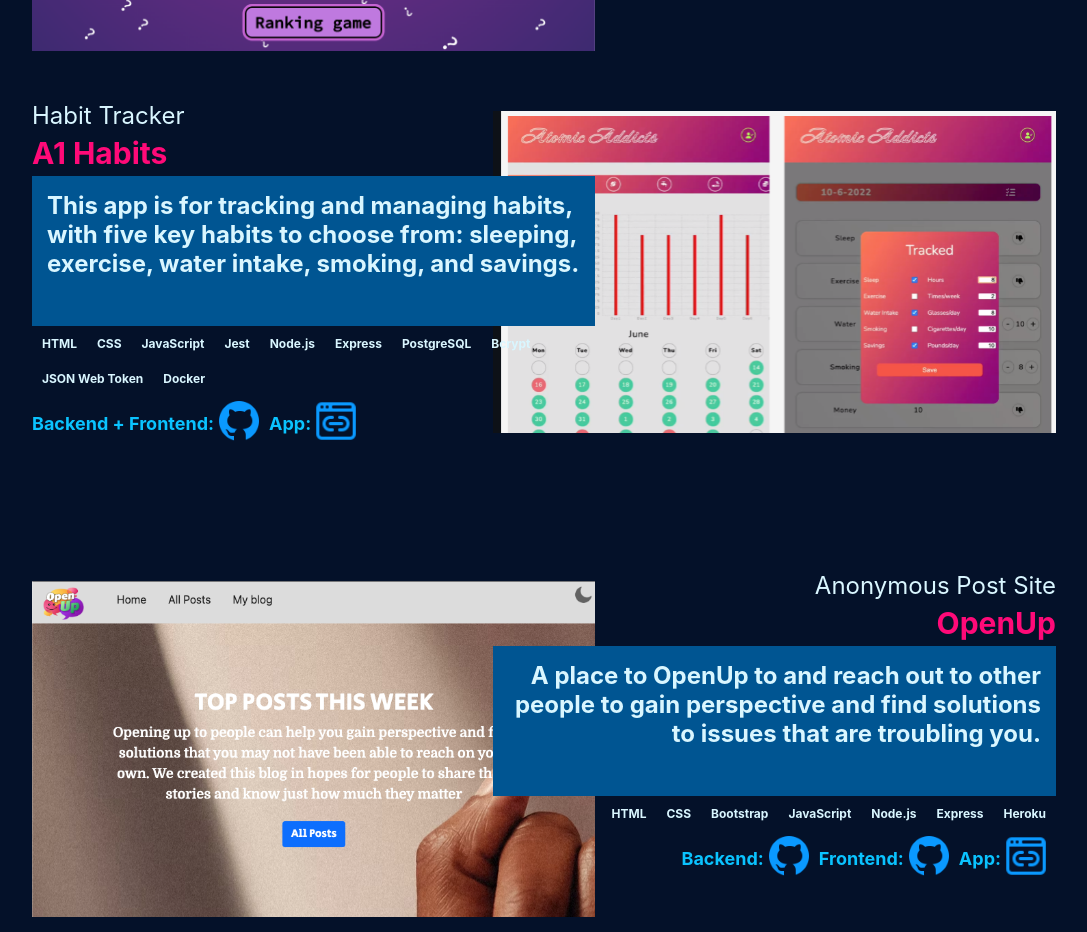
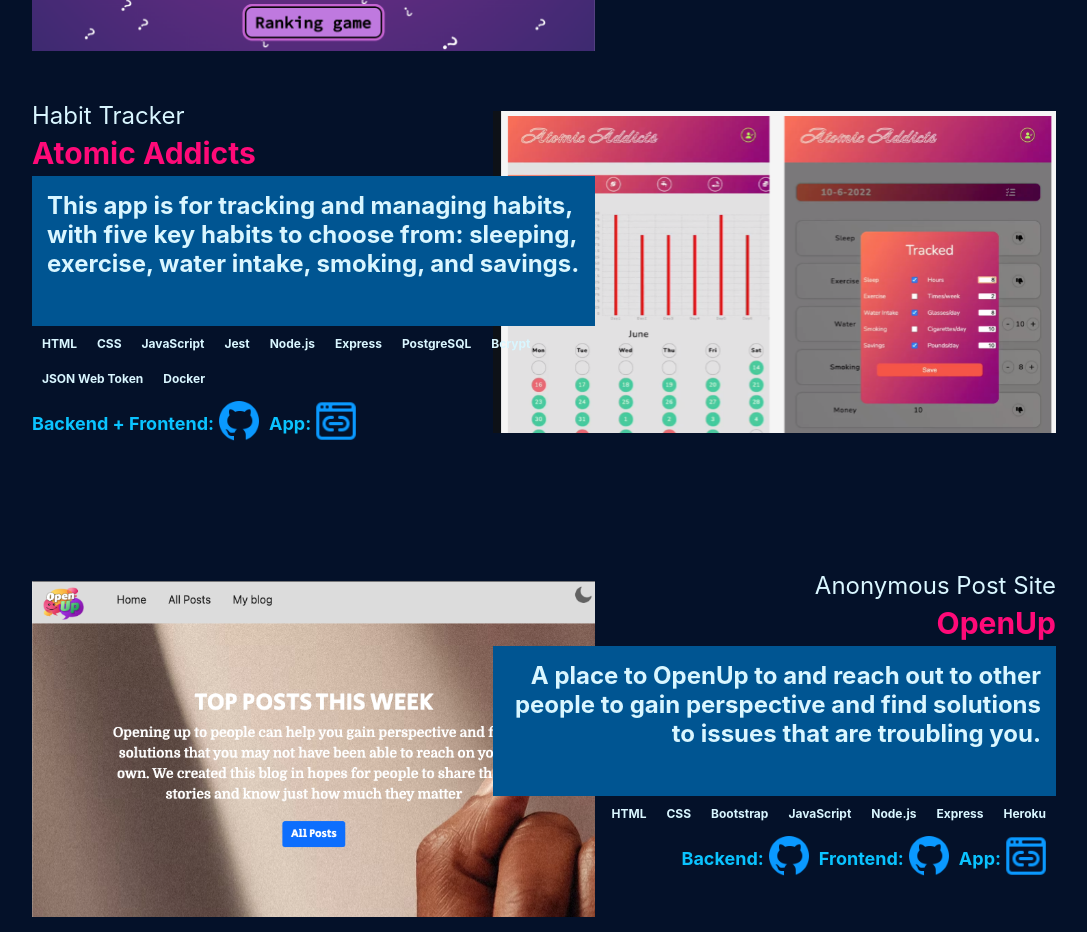
Before and after one commit to LaylaSouthcombe/Portfolio, a React (Create React App) app: page / in a window 1280 px wide. Shown: the part 2960-3892 px from the top of the page, without its empty margins (96-1183 px from the left). Built offline with nearby package versions, Linux system fonts and the light colour scheme.

Commit message:
adjust cursor position

```diff
--- a/src/App.js
+++ b/src/App.js
@@ -31,8 +31,8 @@
   const changeLogoSquarePositions = (e) => {
         let targetX = e.screenX
         let targetY = e.screenY
-        let newX = targetX -45
-        let newY =targetY -180
+        let newX = targetX -145
+        let newY =targetY -280
         setTimeout(() => setSquare1TopPosition(newY), 50)
         setTimeout(() => setSquare1LeftPosition(newX), 50)
         setTimeout(() => setSquare2TopPosition(newY - 3), 100)
--- a/src/pages/Projects/index.js
+++ b/src/pages/Projects/index.js
@@ -8,7 +8,7 @@
 const Projects = () => {
     const projects = [
         { appType: "Trivia Game", projectName: "Dumbfounded", summary: "Test your knowledge with this fun trivia game! Play multiplayer either locally or online, or single player and try to be listed on the highscores.", technologies: ["HTML", "CSS",  "React", "Redux", "axios", "Javascript", "Jest", "Socket.io", "PostgreSQL"], github: [{ linkFor: "Backend", link: "https://github.com/Gioele-M/lap3_quiz_project_server"}, { linkFor: "Frontend", link: "https://github.com/Gioele-M/lap3_quiz_project_client"}], deploy: "https://dumbfounded.netlify.app/", img: dumbfounded},
-        { appType: "Habit Tracker", projectName: "A1 Habits", summary: "This app is for tracking and managing habits, with five key habits to choose from: sleeping, exercise, water intake, smoking, and savings.", technologies: ["HTML", "CSS", "JavaScript", "Jest","Node.js", "Express", "PostgreSQL", "Bcrypt", "JSON Web Token", "Docker"], github: [{ linkFor: "Backend + Frontend", link: "https://github.com/LaylaSouthcombe/lap2project"}], deploy: "https://atomic-addicts.netlify.app/", img: atomicaddicts},
+        { appType: "Habit Tracker", projectName: "Atomic Addicts", summary: "This app is for tracking and managing habits, with five key habits to choose from: sleeping, exercise, water intake, smoking, and savings.", technologies: ["HTML", "CSS", "JavaScript", "Jest","Node.js", "Express", "PostgreSQL", "Bcrypt", "JSON Web Token", "Docker"], github: [{ linkFor: "Backend + Frontend", link: "https://github.com/LaylaSouthcombe/lap2project"}], deploy: "https://atomic-addicts.netlify.app/", img: atomicaddicts},
         { appType: "Anonymous Post Site", projectName: "OpenUp", summary: "A place to OpenUp to and reach out to other people to gain perspective and find solutions to issues that are troubling you.", technologies: ["HTML", "CSS", "Bootstrap", "JavaScript", "Node.js", "Express", "Heroku"], github: [{ linkFor: "Backend", link: "https://github.com/alihamedali96/OpenUpServer"}, { linkFor: "Frontend", link: "https://github.com/alihamedali96/OpenUpClient"}], deploy: "https://openup-fp.netlify.app/", img: OpenUpImage},
         // { appType: "Anonymous Post Site", projectName: "Yay or Nay", summary: "A place to facilitate discussion on topics of the anonymous posters choice.", technologies: ["HTML", "CSS"], github: "", deploy: "", img: ""},
         // { appType: "Habit Tracker", projectName: "Indee", summary: "A habit tracker designed for people with learning difficulties to help them live as independently as possible.", technologies: ["HTML", "CSS"], github: "", deploy: "", img: ""},
```
